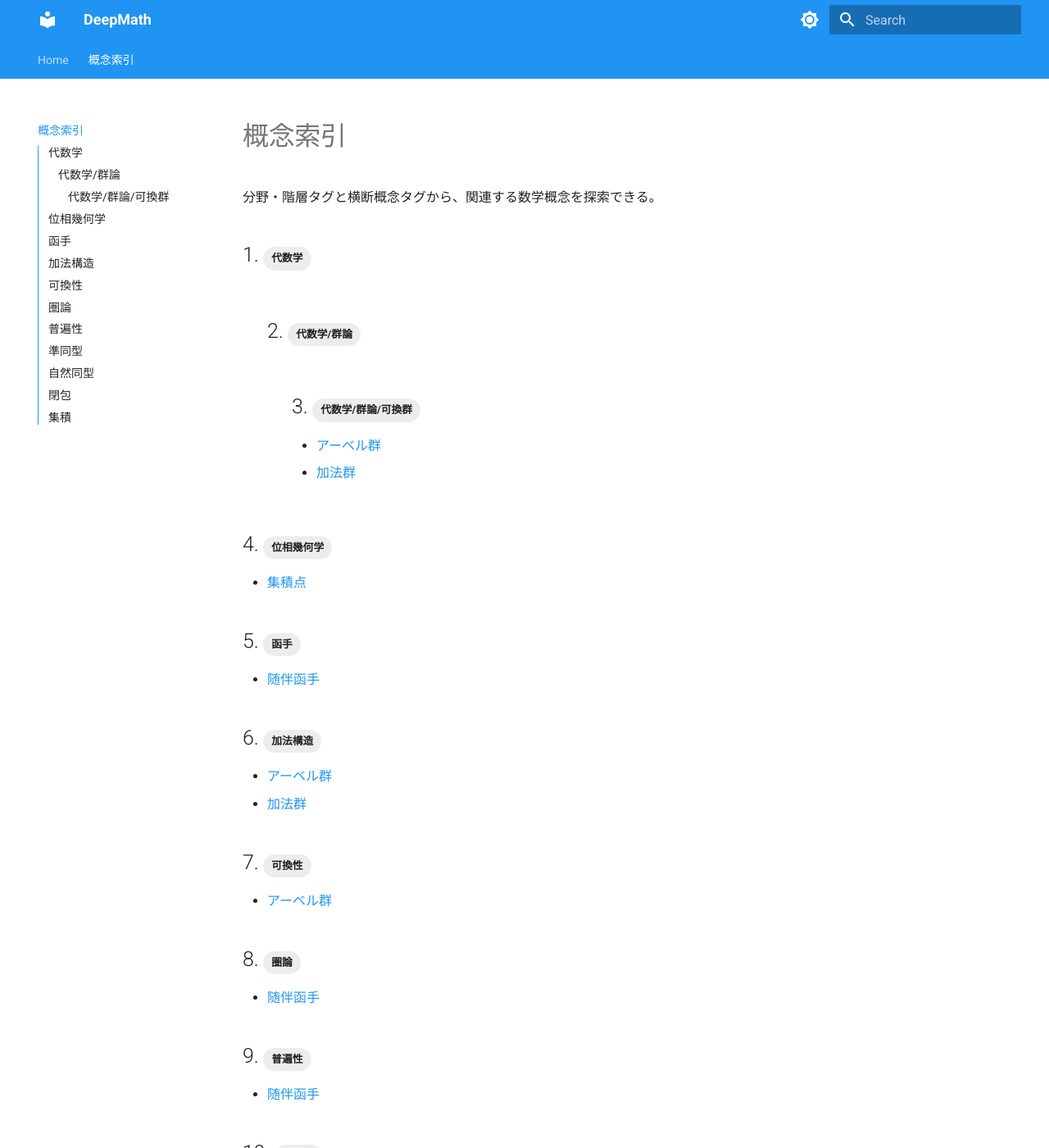
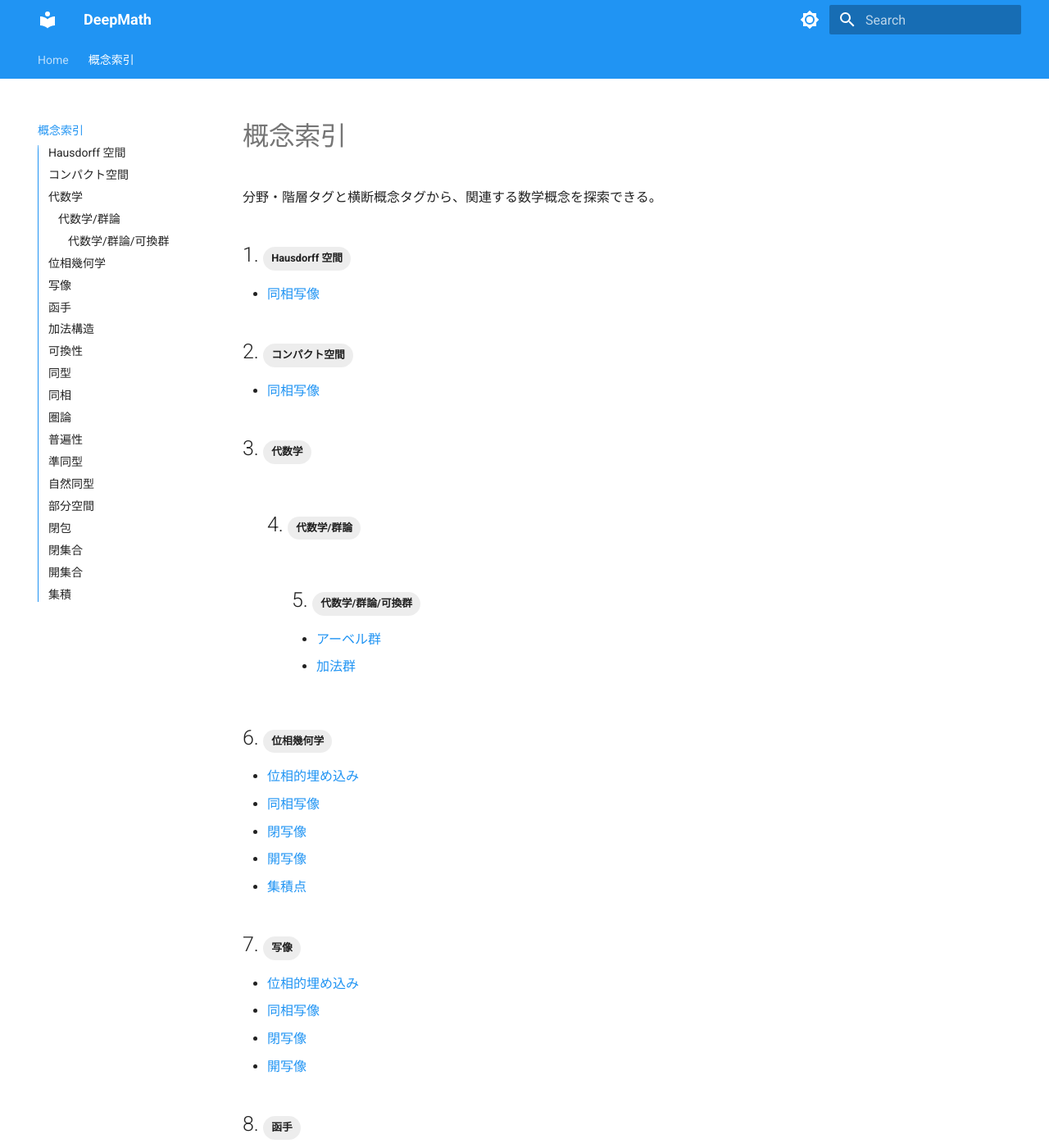
Before and after one commit to skrtk98/deepmath, an MkDocs documentation site: the page built from docs/tags.md, in a window 1280 px wide and 1400 px high. Shown: the whole window at 82% size. Built offline with MkDocs 1.6.1 and Material for MkDocs 9.7.7, drawn with Linux system fonts in a browser that asks for light colours; some of the changed text lies outside the part shown.

Commit message:
Migrate topological map notes

````diff
--- /dev/null
+++ b/docs/wiki/closed_map.md
@@ -0,0 +1,31 @@
+---
+tags:
+  - 位相幾何学
+  - 写像
+  - 閉集合
+---
+
+# 閉写像
+
+閉写像は、閉集合の像が閉集合となる写像である。
+連続性が閉集合の逆像を扱う条件であるのに対し、閉写像性は像を扱う条件である。
+
+## 定義と判定
+
+> [!definition] 閉写像
+> 位相空間 $`X,Y`$ の間の写像 $`f\colon X\to Y`$ が **閉写像** であるとは、$`X`$ の任意の閉集合 $`F`$ に対して $`f(F)`$ が $`Y`$ の閉集合となることである。
+
+閉写像の合成は閉写像である。
+また、$`f`$ が閉写像であることは、任意の開集合 $`G\subseteq X`$ に対して
+
+```math
+\{y\in Y\mid f^{-1}(\{y\})\subseteq G\}
+```
+
+が開集合であることと同値である。
+この集合は $`Y\setminus f(X\setminus G)`$ に等しい。
+
+## 連続写像との関係
+
+閉写像は連続であるとは限らず、連続写像も閉写像であるとは限らない。
+ただし、コンパクト空間から Hausdorff 空間への連続写像は閉写像である。
--- /dev/null
+++ b/docs/wiki/homeomorphism.md
@@ -0,0 +1,30 @@
+---
+tags:
+  - 位相幾何学
+  - 写像
+  - 同型
+  - コンパクト空間
+  - Hausdorff 空間
+---
+
+# 同相写像
+
+同相写像は、開集合の構造を完全に保存する位相空間の同型である。
+
+## 定義
+
+> [!definition] 同相写像
+> 連続写像 $`f\colon X\to Y`$ が **同相写像** であるとは、$`f`$ が全単射であり、逆写像 $`f^{-1}\colon Y\to X`$ も連続であることである。
+> 同相写像が存在するとき、$`X`$ と $`Y`$ は **同相** であるという。
+
+同相写像の合成と逆写像は同相写像である。
+
+## 判定法
+
+全単射な連続写像が開写像または閉写像であれば、その逆写像は連続である。
+従って、その写像は同相写像である。
+
+コンパクト空間から Hausdorff 空間への連続全単射も同相写像である。
+この場合、写像は閉写像となる。
+
+連続性については [連続写像](./continuous_map.md) を、開写像と閉写像については [開写像](./open_map.md) および [閉写像](./closed_map.md) を参照されたい。
--- /dev/null
+++ b/docs/wiki/open_map.md
@@ -0,0 +1,26 @@
+---
+tags:
+  - 位相幾何学
+  - 写像
+  - 開集合
+---
+
+# 開写像
+
+開写像は、開集合の像が開集合となる写像である。
+
+## 定義と判定
+
+> [!definition] 開写像
+> 位相空間 $`X,Y`$ の間の写像 $`f\colon X\to Y`$ が **開写像** であるとは、$`X`$ の任意の開集合 $`G`$ に対して $`f(G)`$ が $`Y`$ の開集合となることである。
+
+開写像の合成は開写像である。
+また、$`f`$ が開写像であることは、任意の部分集合 $`S\subseteq Y`$ に対して
+
+```math
+f^{-1}(\overline{S})\subseteq\overline{f^{-1}(S)}
+```
+
+が成り立つことと同値である。
+
+開写像は連続であるとは限らず、連続写像も開写像であるとは限らない。
--- /dev/null
+++ b/docs/wiki/topological_embedding.md
@@ -0,0 +1,32 @@
+---
+tags:
+  - 位相幾何学
+  - 写像
+  - 部分空間
+  - 同相
+---
+
+# 位相的埋め込み
+
+位相的埋め込みは、位相空間を別の位相空間の部分空間として同相に実現する写像である。
+
+## 定義
+
+> [!definition] 位相的埋め込み
+> 連続写像 $`f\colon X\to Y`$ が **位相的埋め込み** であるとは、$`f`$ が単射であり、像に部分空間位相を与えたとき
+>
+> ```math
+> f\colon X\longrightarrow f(X)
+> ```
+>
+> が同相写像となることである。
+
+位相的埋め込みを $`f\colon X\hookrightarrow Y`$ と書くことがある。
+全単射な位相的埋め込みは同相写像である。
+
+## 注意
+
+二つの空間が互いの部分空間に同相であることから、その二つの空間が同相であるとは一般には結論できない。
+位相的な Cantor–Bernstein 原理は一般には成立しないため、相互埋め込みだけでは同相性を判定できない。
+
+部分空間位相については [部分空間](./topological_subspace.md) を参照されたい。
````
Also changed, not shown: MIGRATION_AUDIT.md (+4 -0 lines).
